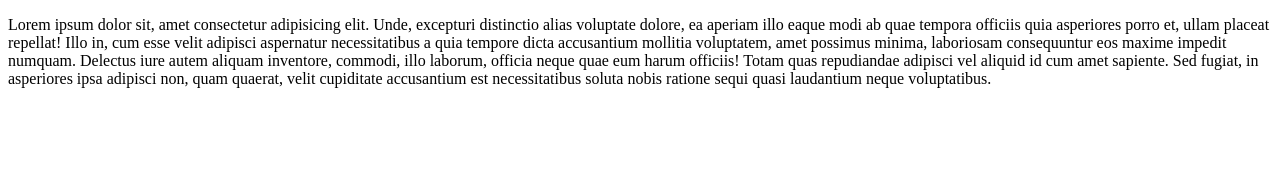
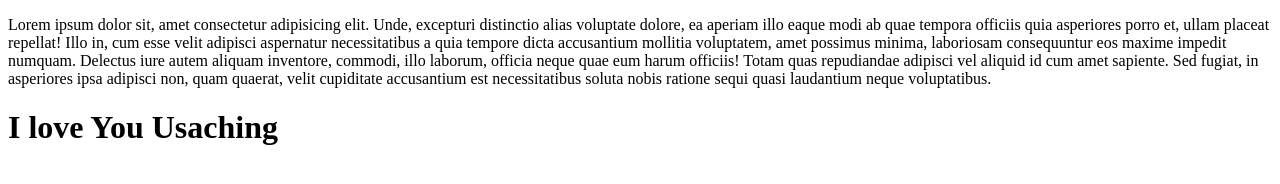
Before and after one commit to usaching947/god-pray, a plain HTML site: page index.html in a window 1280 px wide. Drawn offline with Linux system fonts and the light colour scheme.

Commit message:
Update index.html

```diff
--- a/index.html
+++ b/index.html
@@ -15,6 +15,8 @@
         commodi, illo laborum, officia neque quae eum harum officiis! Totam quas repudiandae adipisci vel aliquid id cum
         amet sapiente. Sed fugiat, in asperiores ipsa adipisci non, quam quaerat, velit cupiditate accusantium est
         necessitatibus soluta nobis ratione sequi quasi laudantium neque voluptatibus.</p>
+
+    <h1>I love You Usaching</h1>
 </body>
 
 </html>
```
